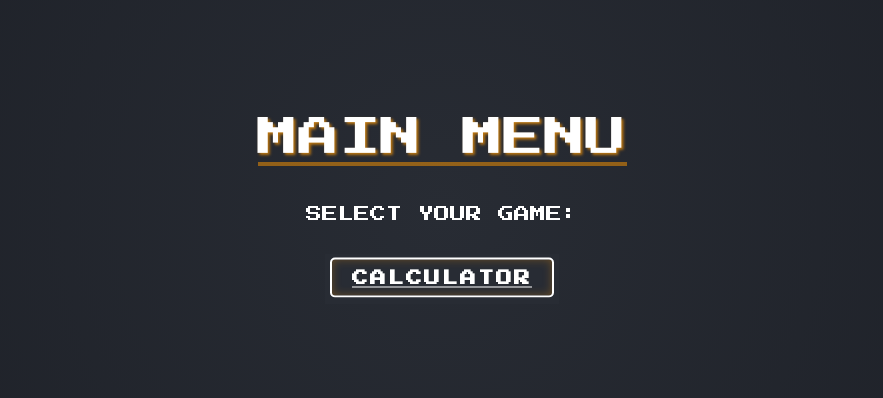
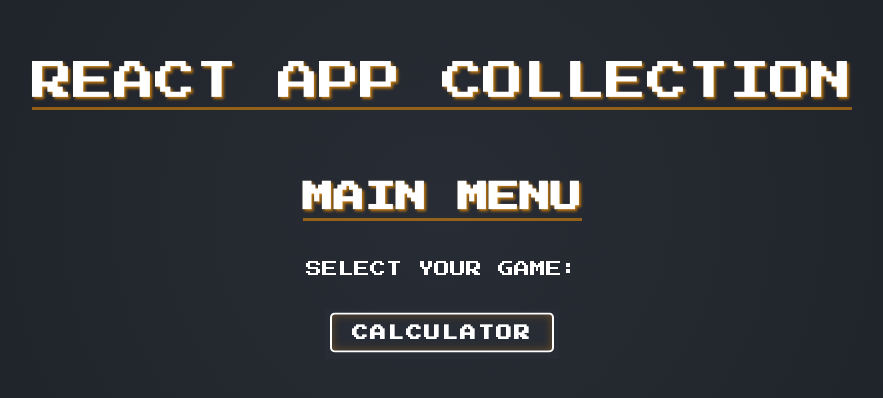
Before and after one commit to SMelidoni/react-app-collection, a React (Create React App) app: page / in a window 1280 px wide. Shown: the part 190-588 px from the top of the page, without its empty margins (198-1081 px from the left). Built offline with nearby package versions, Linux system fonts and the light colour scheme.

Commit message:
feature/update-main-menu (#15)

```diff
--- a/src/components/global-button/global-button.styles.scss
+++ b/src/components/global-button/global-button.styles.scss
@@ -23,6 +23,10 @@
   // position: relative;
   text-transform: uppercase;
   transition: all 0.2s ease-in-out;
+}
+
+a.global-button {
+  text-decoration: none;
 }
 
 @keyframes floating {
--- a/src/pages/main-menu/main-menu.component.tsx
+++ b/src/pages/main-menu/main-menu.component.tsx
@@ -6,11 +6,12 @@ import GlobalButton from '../../components/global-button/global-button.component
 
 const MainMenu: FC = () => {
   return (
-    <div className="global-page-container">
-      <div className="main-menu-container">
-        <header className="main-menu-header">Main Menu</header>
+    <div className='global-page-container'>
+      <div className='main-menu-container'>
+        <header className='main-menu-header'>React App Collection</header>
+        <h1 className='main-menu-sub-header'>Main Menu</h1>
         <p>Select your game:</p>
-        <GlobalButton label="Calculator" route="/calculator" />
+        <GlobalButton label='Calculator' route='/calculator' />
       </div>
     </div>
   );
--- a/src/pages/main-menu/main-menu.styles.scss
+++ b/src/pages/main-menu/main-menu.styles.scss
@@ -22,4 +22,24 @@
     position: absolute;
     width: 100%;
   }
+
+  .main-menu-sub-header {
+    color: white;
+    font-size: calc(15px + 2vmin);
+    margin-bottom: 2rem;
+    margin-top: 3rem;
+    position: relative;
+    text-decoration: none;
+    text-shadow: 2px 2px 3px rgba(255, 152, 0, 0.7);
+  }
+
+  .main-menu-sub-header::after {
+    background-color: rgba(255, 152, 0, 0.5);
+    bottom: -0.5rem;
+    content: '';
+    height: 0.2rem;
+    left: 0;
+    position: absolute;
+    width: 100%;
+  }
 }
```
Also changed, not shown: 1 other file (tests, documents, lock files or other folders).
